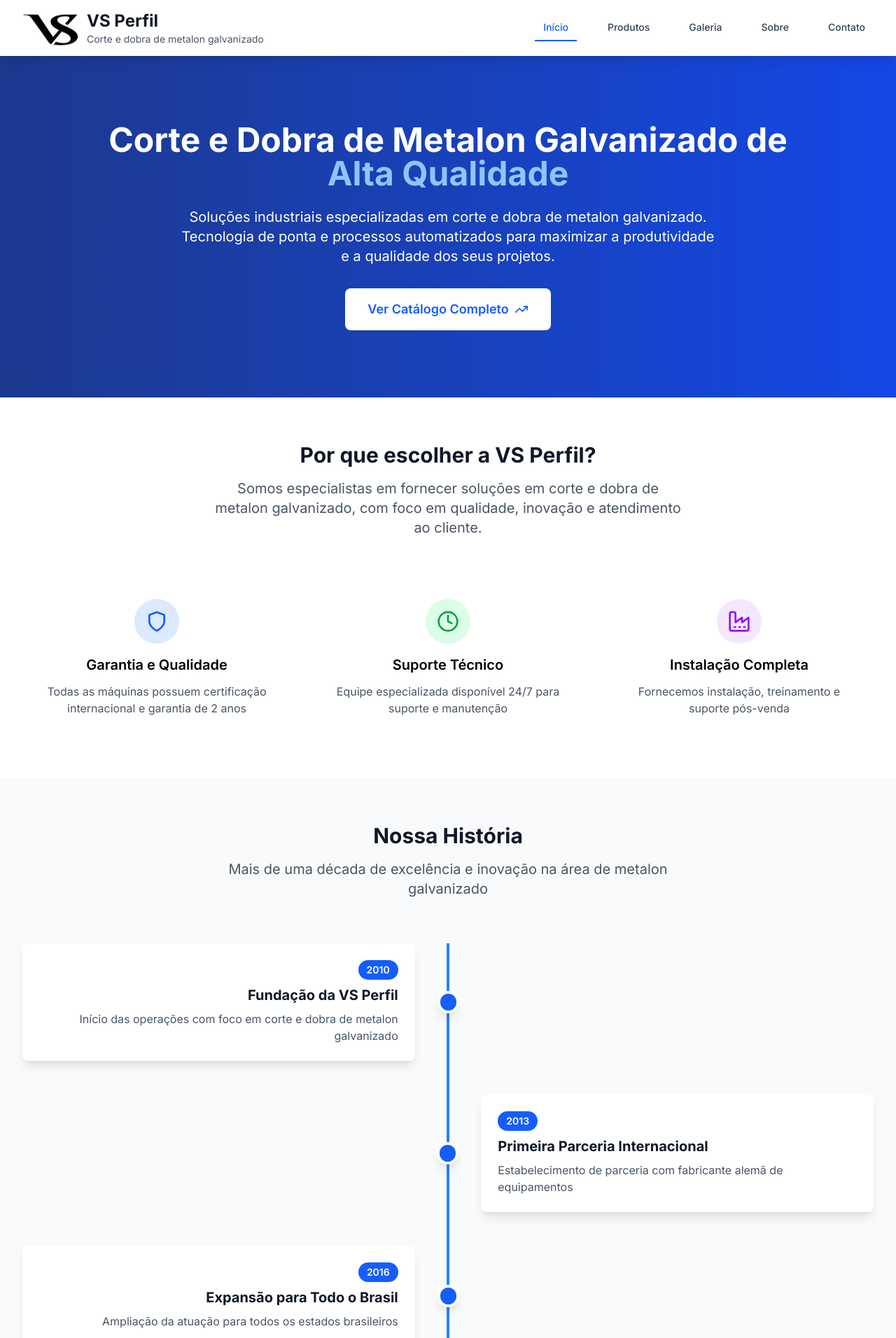
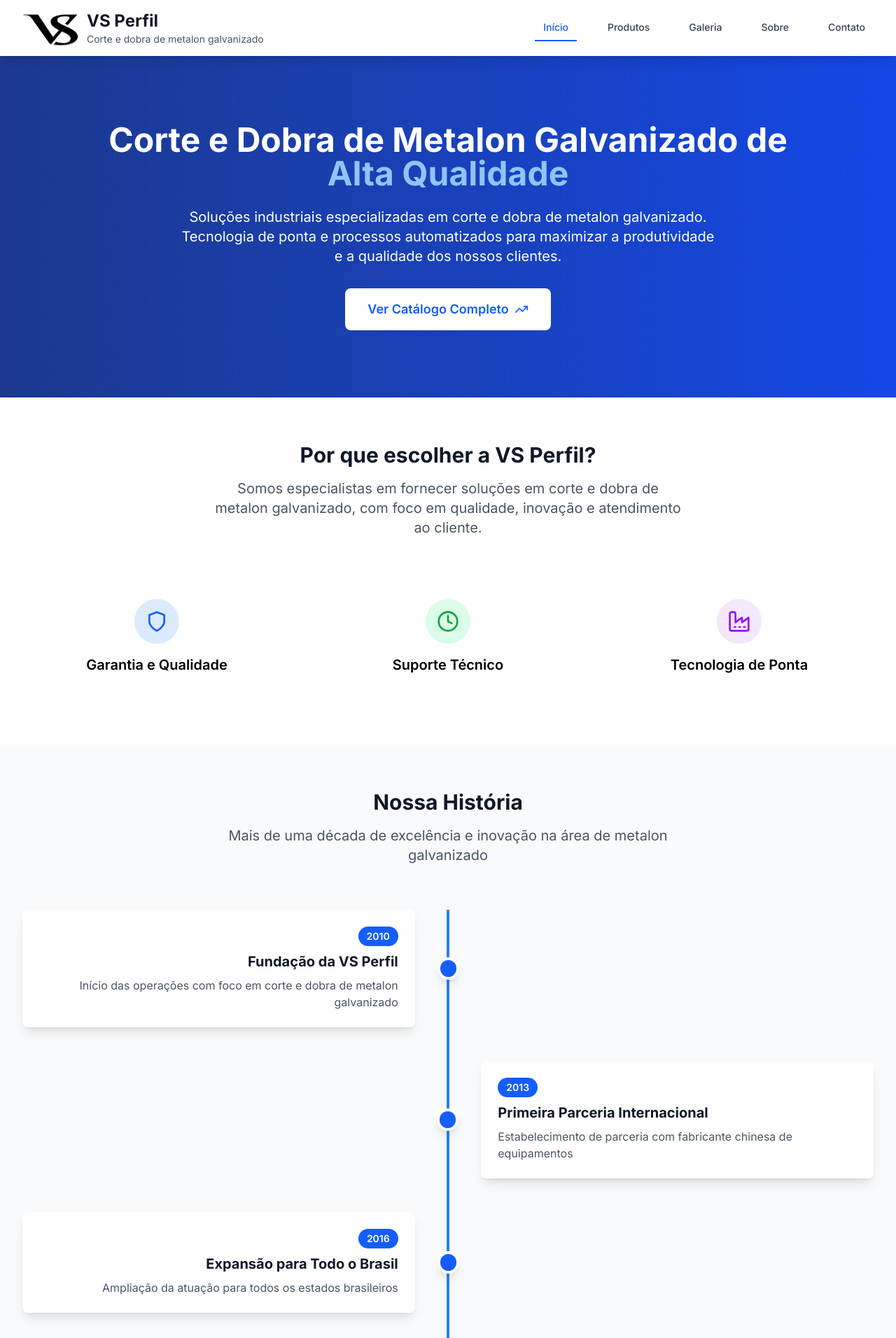
Before and after one commit to GustavoAndriani-Templates/VSPerfil, a React (Vite) app: page / in a window 1280 px wide. Shown: the top 1912 px of the page at 70% size. Built offline with nearby package versions, Linux system fonts and the light colour scheme.

Commit message:
fix: Text fix

```diff
--- a/src/pages/Home.tsx
+++ b/src/pages/Home.tsx
@@ -31,7 +31,7 @@ const Home: React.FC<HomeProps> = ({ featuredProducts }) => {
     {
       year: "2013",
       title: "Primeira Parceria Internacional",
-      description: "Estabelecimento de parceria com fabricante alemã de equipamentos"
+      description: "Estabelecimento de parceria com fabricante chinesa de equipamentos"
     },
     {
       year: "2016",
@@ -83,7 +83,7 @@ const Home: React.FC<HomeProps> = ({ featuredProducts }) => {
               <span className="text-blue-300">Alta Qualidade</span>
             </h1>
             <p className="text-xl mb-8 max-w-3xl mx-auto">
-              Soluções industriais especializadas em corte e dobra de metalon galvanizado. Tecnologia de ponta e processos automatizados para maximizar a produtividade e a qualidade dos seus projetos.
+              Soluções industriais especializadas em corte e dobra de metalon galvanizado. Tecnologia de ponta e processos automatizados para maximizar a produtividade e a qualidade dos nossos clientes.
             </p>
             <Link
               to="/machines"
@@ -114,9 +114,9 @@ const Home: React.FC<HomeProps> = ({ featuredProducts }) => {
                 <Shield className="h-8 w-8 text-blue-600" />
               </div>
               <h3 className="text-xl font-semibold mb-3">Garantia e Qualidade</h3>
-              <p className="text-gray-600">
+              {/* <p className="text-gray-600">
                 Todas as máquinas possuem certificação internacional e garantia de 2 anos
-              </p>
+              </p> */}
             </div>
 
             <div className="text-center p-6">
@@ -124,19 +124,19 @@ const Home: React.FC<HomeProps> = ({ featuredProducts }) => {
                 <Clock className="h-8 w-8 text-green-600" />
               </div>
               <h3 className="text-xl font-semibold mb-3">Suporte Técnico</h3>
-              <p className="text-gray-600">
+              {/* <p className="text-gray-600">
                 Equipe especializada disponível 24/7 para suporte e manutenção
-              </p>
+              </p> */}
             </div>
 
             <div className="text-center p-6">
               <div className="bg-purple-100 w-16 h-16 rounded-full flex items-center justify-center mx-auto mb-4">
                 <Factory className="h-8 w-8 text-purple-600" />
               </div>
-              <h3 className="text-xl font-semibold mb-3">Instalação Completa</h3>
-              <p className="text-gray-600">
+              <h3 className="text-xl font-semibold mb-3">Tecnologia de Ponta</h3>
+              {/* <p className="text-gray-600">
                 Fornecemos instalação, treinamento e suporte pós-venda
-              </p>
+              </p> */}
             </div>
           </div>
         </div>
```
